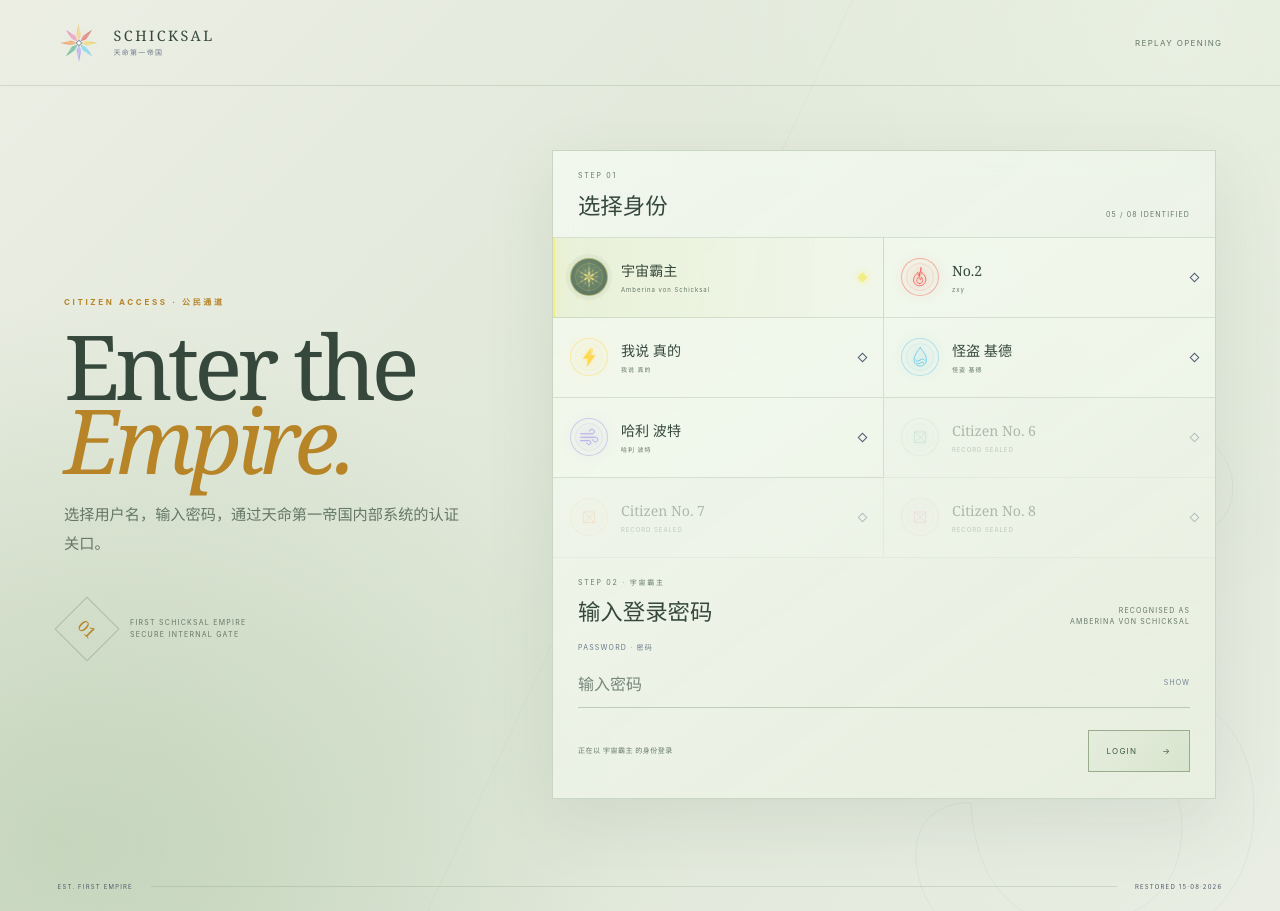
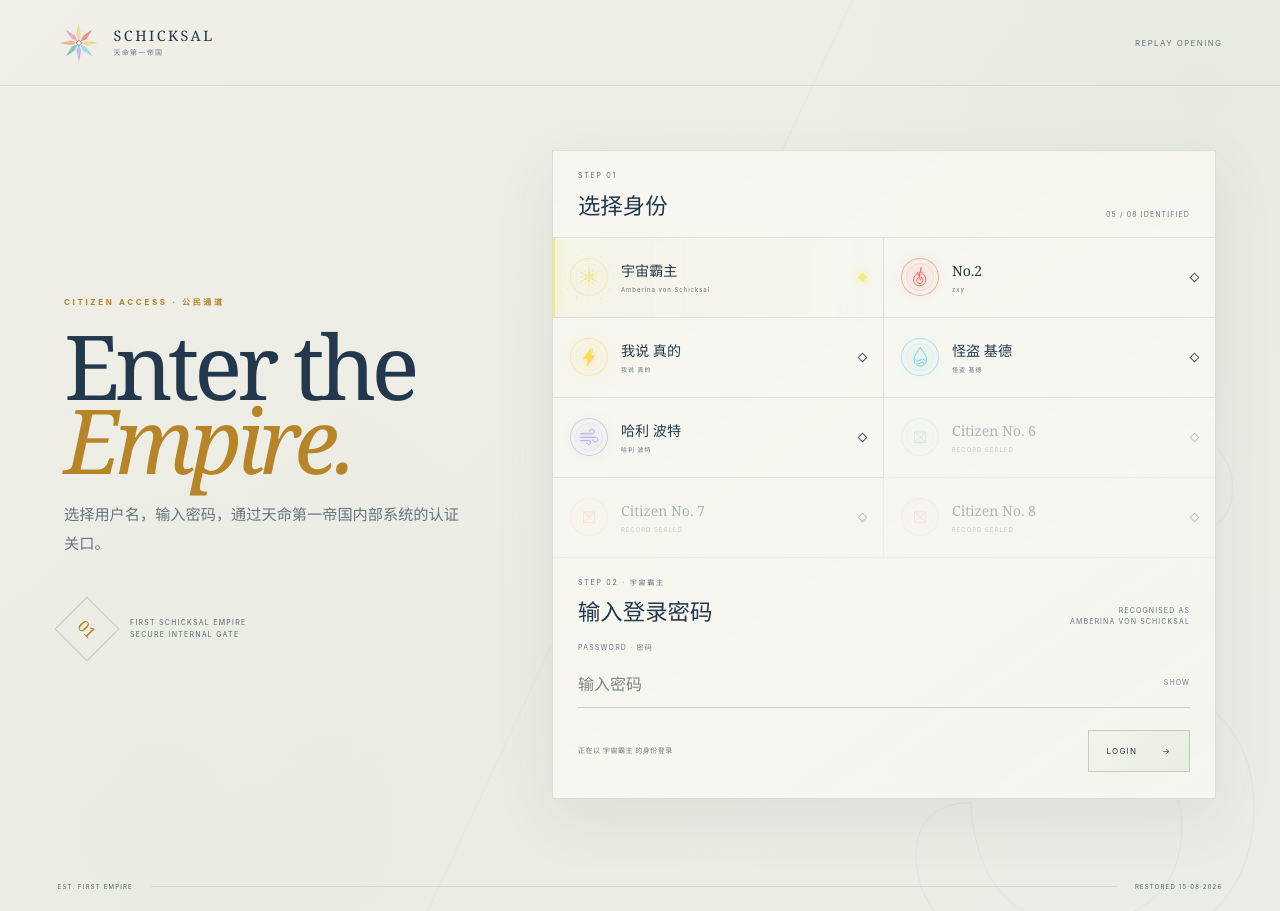
Before and after one commit to ShenLixin357/Schicksal, a Next.js app: page / in a window 1280 px wide. Built offline with nearby package versions, Linux system fonts and the light colour scheme.

Commit message:
fix(ui): soften oat palette, neutralize sidebar and remove mark backplate [preview-deploy]

```diff
--- a/app/oat-sage-theme.css
+++ b/app/oat-sage-theme.css
@@ -1,160 +1,143 @@
-/* Schicksal — oat & layered sage, visual exploration approved 2026-11-19.
-   All values below belong to a removable theme layer.
-   Never recolor art assets, the eight-ray imperial emblem, member identities,
-   existing urgent/important state colors, or any protected lounge/game scene. */
+/* Schicksal — restrained Oat & Soft White Green, approved correction 2026-11-19.
+   This removable layer changes ordinary site surfaces only; no illustrated
+   lounge, game, artwork, emblem, official office or urgency-status color changes.
+   Mostly neutral oat (#ECEDE4); strongest *surface* green is leaf #D8E4CE. */
 :root {
-  --oat-bg: #eceee5;
-  --oat-mist: #dee8d6;
-  --oat-leafwash: #d8e4ce;
-  --oat-card: #f1f6ed;
-  --oat-card-soft: #eaf1e5;
-  --oat-panel: #e2ebda;
-  --oat-sage: #c9d9c2;
-  --oat-olive: #a8bd9f;
-  --oat-shade: #78916f;
-  --oat-deep: #465e4c;
-  --oat-ink: #35483b;
-  --oat-muted: #657766;
-  --oat-line: #c9d6c4;
+  --oat-bg: #ecede4;
+  --oat-card: #f5f4ed;
+  --oat-soft: #f0f2ea;
+  --oat-leaf: #d8e4ce;
+  --oat-line: #dbded2;
+  --oat-ink: #23384c;
+  --oat-muted: #667583;
 }
-html, body { background: var(--oat-bg); }
+html, body { background:var(--oat-bg); }
 
-/* Home, login, and briefing are the only global surfaces re-themed here.
-   Explicitly exclude the Committee Lounge, private lounges and game-room. */
+/* Preserve the site's navy editorial text and every citizen's own identity
+   accent. Only the warm paper/surface tones and soft rules are re-skinned. */
 .opening, .login, .welcome, .system:not(.club-system), .imperial-briefing-overlay {
-  --ink: var(--oat-ink);
-  --ink-2: var(--oat-deep);
-  --navy: var(--oat-deep);
-  --paper: var(--oat-ink);
-  --muted: var(--oat-muted);
-  --line: rgba(97,122,94,.19);
-  --line-strong: rgba(94,119,89,.32);
-  color: var(--oat-ink);
+  --ink: #17324d;
+  --ink-2: #254967;
+  --navy: #315b79;
+  --paper: #1b334c;
+  --muted: #647990;
+  --line: rgba(92,110,97,.16);
+  --line-strong: rgba(92,110,97,.28);
+  color:var(--oat-ink);
 }
 .opening {
   background:
-    radial-gradient(ellipse 70% 60% at 80% 20%,rgba(241,246,235,.67),transparent 74%),
-    radial-gradient(ellipse 70% 70% at 11% 89%,rgba(186,205,176,.30),transparent 74%),
-    linear-gradient(125deg,#eff1e7,var(--oat-mist) 64%,#e7eddf);
+    radial-gradient(ellipse 40% 45% at 85% 15%,rgba(216,228,206,.20),transparent 78%),
+    linear-gradient(130deg,#eeeee7,var(--oat-bg) 64%,#e9ece3);
 }
 .opening::before {
-  background-image:linear-gradient(rgba(94,124,91,.032) 1px,transparent 1px),
-    linear-gradient(90deg,rgba(94,124,91,.032) 1px,transparent 1px);
+  background-image:linear-gradient(rgba(94,113,94,.025) 1px,transparent 1px),
+    linear-gradient(90deg,rgba(94,113,94,.025) 1px,transparent 1px);
 }
+
+/* Login and identity chooser — pale oat, off-white panel, no green wash. */
 .login {
   background:
-    radial-gradient(ellipse 56% 74% at 92% 4%,rgba(241,246,235,.92),transparent 73%),
-    radial-gradient(ellipse 58% 77% at 4% 92%,rgba(181,203,171,.48),transparent 76%),
-    linear-gradient(135deg,#eceee4,#dfe8d8 52%,#e9ede3);
+    radial-gradient(ellipse 38% 55% at 94% 10%,rgba(216,228,206,.24),transparent 79%),
+    linear-gradient(135deg,#f0efe8,var(--oat-bg) 52%,#eaede5);
 }
 .login::before {
   background:
-    radial-gradient(circle at 12% 92%,rgba(117,150,111,.09),transparent 39%),
-    radial-gradient(circle at 92% 9%,rgba(157,182,141,.09),transparent 36%),
-    linear-gradient(115deg,transparent 49.95%,rgba(86,117,86,.055) 50%,transparent 50.05%);
+    radial-gradient(circle at 12% 90%,rgba(216,228,206,.14),transparent 42%),
+    linear-gradient(115deg,transparent 49.95%,rgba(88,108,99,.055) 50%,transparent 50.05%);
 }
+.login-panel {
+  border-color:var(--oat-line);
+  background:linear-gradient(145deg,rgba(247,246,240,.98),rgba(244,246,239,.94));
+  box-shadow:0 20px 58px rgba(57,70,70,.085);
+}
+.identity-grid > button { background:rgba(246,246,240,.45); }
+.identity-grid > button:hover:not(:disabled) { background:#f7f7f1; }
+.identity-grid > button.selected {
+  background:linear-gradient(90deg,color-mix(in srgb,var(--citizen) 7%,#f5f4ed),rgba(246,246,240,.76));
+}
+.login .primary {
+  border-color:#c3cdbd;
+  color:var(--oat-ink);
+  background:linear-gradient(125deg,#f4f4ec,#e8ede2);
+}
+.login .primary:hover { background:var(--oat-leaf); color:#23384c; }
 .login-copy > p:last-of-type, .login .entry-header > button,
 .login .identity-grid small, .login .panel-head > small,
-.login .access-form > footer p { color: var(--oat-muted); }
-.login-panel {
-  background:linear-gradient(145deg,rgba(242,247,237,.96),rgba(231,239,224,.93));
-  border-color:var(--oat-line);
-  box-shadow:0 22px 66px rgba(58,83,61,.10);
-}
-.identity-grid > button { background:rgba(244,249,240,.38); }
-.identity-grid > button:hover:not(:disabled) { background:rgba(247,250,244,.82); }
-.identity-grid > button.selected {
-  background:linear-gradient(90deg,color-mix(in srgb,var(--citizen) 10%,#e8f1e1),rgba(241,247,235,.73));
-}
-.login .secure-seal small, .login .panel-head span { color:var(--oat-muted); }
+.login .access-form > footer p { color:var(--oat-muted); }
 .login .access-form input { color:var(--oat-ink); }
-.login .access-form input::placeholder { color:#768779; }
-.login .primary {
-  border-color:#99ad8e;
-  color:#3d5b41;
-  background:linear-gradient(125deg,#e5eddd,#d8e5ce);
-}
-.login .primary:hover { background:#b4c8a8; color:#293f31; }
+.login .access-form input::placeholder { color:#7a8586; }
 
-/* Welcome's three large identity rings retain the existing identity color;
-   only the backdrop is layered oat/sage. */
+/* Keep the welcome rings' original member colour. This changes paper only. */
 .welcome {
   background:
-    radial-gradient(circle at 50% 43%,rgba(246,250,241,.66),transparent 38%),
-    radial-gradient(ellipse 72% 82% at 10% 95%,rgba(184,205,175,.34),transparent 72%),
-    linear-gradient(120deg,#eef0e6,#dfe9d8 60%,#eef1e7);
+    radial-gradient(circle at 50% 43%,rgba(248,248,242,.52),transparent 39%),
+    linear-gradient(125deg,#f0efe8,var(--oat-bg) 60%,#e9ece4);
 }
 .welcome > section > p, .welcome section > small { color:var(--oat-muted); }
 
-/* Ordinary sections and sidebar — do not restyle club-system or profile panels. */
+/* Main site: almost-neutral oat, faint leaf tint confined to edge washes. */
 .system:not(.club-system) {
   background:
-    radial-gradient(ellipse 42% 62% at 91% 14%,rgba(229,239,220,.82),transparent 78%),
-    radial-gradient(ellipse 52% 72% at 8% 91%,rgba(209,224,201,.64),transparent 78%),
+    radial-gradient(ellipse 37% 50% at 94% 6%,rgba(216,228,206,.22),transparent 79%),
+    radial-gradient(ellipse 44% 49% at 3% 94%,rgba(216,228,206,.13),transparent 79%),
     var(--oat-bg);
 }
 .system:not(.club-system)::before {
-  opacity:.26;
-  background-image:linear-gradient(rgba(89,116,87,.037) 1px,transparent 1px),
-    linear-gradient(90deg,rgba(89,116,87,.037) 1px,transparent 1px);
+  opacity:.19;
+  background-image:linear-gradient(rgba(86,108,98,.03) 1px,transparent 1px),
+    linear-gradient(90deg,rgba(86,108,98,.03) 1px,transparent 1px);
 }
+/* Sidebar is NOT green. Use an off-white oat paper, not a sage gradient. */
 .system:not(.club-system) .sidebar {
-  background:linear-gradient(170deg,rgba(224,235,216,.97),rgba(214,229,204,.96));
+  background:linear-gradient(170deg,#f4f3ec,#f1f2ea);
   border-right-color:var(--oat-line);
-  box-shadow:10px 0 30px rgba(75,105,72,.055);
+  box-shadow:10px 0 27px rgba(57,72,66,.038);
 }
-.system:not(.club-system) .sidebar nav > button { color:#536e55; }
-.system:not(.club-system) .sidebar nav > button > span,
-.system:not(.club-system) .sidebar nav > button > small { color:#697f6a; }
 .system:not(.club-system) .sidebar nav > button:hover {
   color:var(--oat-ink);
-  background:rgba(245,249,240,.56);
+  background:rgba(245,244,237,.86);
 }
 .system:not(.club-system) .sidebar nav > button.active {
   color:var(--oat-ink);
-  border-left-color:#799771;
-  background:linear-gradient(90deg,rgba(153,181,141,.31),rgba(234,243,228,.08));
+  border-left-color:#a6b6a3;
+  background:linear-gradient(90deg,rgba(216,228,206,.49),rgba(245,244,237,.11));
 }
-.system:not(.club-system) .side-user > button,
-.system:not(.club-system) .system-footer,
-.system:not(.club-system) .topbar > div:first-child,
-.system:not(.club-system) .topbar > div:last-child { color:var(--oat-muted); }
 .system:not(.club-system) .topbar {
-  background:rgba(235,241,230,.89);
+  background:rgba(244,243,236,.91);
   border-bottom-color:var(--oat-line);
 }
-.system:not(.club-system) .topbar > div:first-child strong { color:var(--oat-deep); }
 .system:not(.club-system) .page-head > p,
 .system:not(.club-system) .hero > div:first-child > p:last-of-type,
 .system:not(.club-system) .notice > p,
 .system:not(.club-system) .festival > p,
 .system:not(.club-system) .quick header > small { color:var(--oat-muted); }
-.system:not(.club-system) .page-head h1,
-.system:not(.club-system) .quick header h2 { color:var(--oat-ink); }
 .system:not(.club-system) .status-grid > article,
 .system:not(.club-system) .quick button,
 .system:not(.club-system) .bill,
 .system:not(.club-system) .vote,
 .system:not(.club-system) .market article {
-  background:linear-gradient(138deg,rgba(241,246,237,.94),rgba(225,236,219,.76));
   border-color:var(--oat-line);
-  box-shadow:0 12px 30px rgba(65,94,69,.052);
+  background:linear-gradient(139deg,rgba(245,244,237,.96),rgba(241,243,234,.89));
+  box-shadow:0 9px 24px rgba(59,72,66,.035);
 }
 .system:not(.club-system) .festival {
-  background:linear-gradient(145deg,#e0eacb,#eef3e3) !important;
+  background:linear-gradient(145deg,#f1f1e7,#e9eee3) !important;
 }
 .system:not(.club-system) .quick button:hover,
-.system:not(.club-system) .archive-list button:hover { background:#f2f7ee; }
+.system:not(.club-system) .archive-list button:hover {
+  background:#f6f6ee;
+}
 .system:not(.club-system) .registry article {
   border-color:var(--oat-line);
-  background:linear-gradient(105deg,color-mix(in srgb,var(--citizen) 7%,#eef5e9),rgba(230,239,222,.73));
+  background:linear-gradient(105deg,color-mix(in srgb,var(--citizen) 5%,#f5f4ed),#f2f3eb);
 }
 .system:not(.club-system) .public-citizen-focus {
   border-color:var(--oat-line);
-  background:linear-gradient(120deg,#edf4e8,#e0ebd9);
+  background:linear-gradient(120deg,#f5f4ed,#eff2e8);
 }
 .system:not(.club-system) .emblem-page > div {
-  background:radial-gradient(circle,rgba(183,209,171,.23),rgba(239,246,233,.44) 65%);
+  background:radial-gradient(circle,rgba(216,228,206,.19),rgba(245,244,237,.28) 65%);
 }
 .system:not(.club-system) .parliament-rules article,
 .system:not(.club-system) .legislative-flow,
@@ -162,32 +145,15 @@ html, body { background: var(--oat-bg); }
 .system:not(.club-system) .active-bill,
 .system:not(.club-system) .division-lobby {
   border-color:var(--oat-line);
-  background:linear-gradient(135deg,#f1f6ed,#e9f0e5);
+  background:linear-gradient(135deg,#f5f4ed,#f0f2ea);
 }
-.system:not(.club-system) .honors .leaderboard {
-  border-top-color:var(--oat-line);
-}
+.system:not(.club-system) .honors .leaderboard { border-top-color:var(--oat-line); }
 .system:not(.club-system) .honors .leaderboard article { border-bottom-color:var(--oat-line); }
-.system:not(.club-system) .honors .leaderboard p,
-.system:not(.club-system) .honors .leaderboard article > span { color:var(--oat-muted); }
-.system:not(.club-system) .honors .ribbon {
-  background:radial-gradient(ellipse at 50% 30%,rgba(211,227,208,.82),transparent 70%),#e6efe3;
-  border-color:var(--oat-line);
-}
-.system:not(.club-system) .honors .ribbon h2 { color:#4e705e; }
-.system:not(.club-system) .honors .ribbon > div {
-  color:#527661; border-color:#a7bda8;
-  background:#e2ede0;
-  box-shadow:0 0 0 8px #dce8d8,0 0 0 9px #b3c5b1,0 17px 28px rgba(67,94,70,.12);
-}
-.system:not(.club-system) .honors .ribbon > p,
-.system:not(.club-system) .honors .ribbon > small { color:#637968; }
+/* Blue Ribbon keeps its original blue identity and the honour row keeps its
+   individual member representative colour. No green recolour of either. */
 
-/* The authentic lounge art, dark parliament chamber and identity artwork are
-   explicitly excluded. Semantic urgent (yellow) and important (red) remain. */
-
-/* Briefing overlay/desk is its own layout; preserve the original 8-colour line
-   embroidery and flat empire emblem, only soften paper/card surfaces. */
+/* Briefing's functional urgency colours, eight-colour hairlines and the
+   original small flat empire symbol remain exactly as authored. */
 html body .imperial-briefing-overlay {
   background:var(--oat-bg);
   color:var(--oat-ink);
@@ -195,49 +161,37 @@ html body .imperial-briefing-overlay {
 html body .imperial-briefing-overlay .imperial-briefing-paper {
   color:var(--oat-ink);
   background:
-    radial-gradient(ellipse 50% 62% at 5% 14%,rgba(244,248,239,.70),transparent 78%),
-    radial-gradient(ellipse 44% 65% at 94% 84%,rgba(190,212,178,.29),transparent 76%),
-    linear-gradient(125deg,#e9efe4,#e1ebdc 58%,#edf0e4);
+    radial-gradient(ellipse 38% 53% at 8% 12%,rgba(246,246,240,.43),transparent 79%),
+    radial-gradient(ellipse 35% 48% at 92% 84%,rgba(216,228,206,.17),transparent 80%),
+    var(--oat-bg);
 }
 html body .imperial-briefing-overlay .imperial-briefing-panel,
 html body .imperial-briefing-overlay .imperial-briefing-news-item,
 html body .imperial-briefing-overlay .imperial-briefing-quick-grid > button {
-  border-color:rgba(119,148,113,.26);
-  background:linear-gradient(145deg,rgba(243,248,238,.92),rgba(231,239,226,.78));
-  box-shadow:0 6px 19px rgba(66,92,65,.045);
+  border-color:var(--oat-line);
+  background:linear-gradient(145deg,rgba(246,245,239,.96),rgba(242,244,236,.91));
+  box-shadow:0 5px 15px rgba(62,72,68,.032);
 }
 html body .imperial-briefing-overlay .imperial-briefing-lead {
-  border-color:rgba(121,147,106,.31);
-  background:linear-gradient(105deg,rgba(243,248,237,.96),rgba(226,237,221,.79) 52%,rgba(218,232,211,.57));
+  border-color:var(--oat-line);
+  background:linear-gradient(104deg,rgba(247,246,240,.97),rgba(241,243,235,.90) 57%,rgba(237,242,231,.80));
 }
-html body .imperial-briefing-overlay .imperial-briefing-lead h1,
-html body .imperial-briefing-overlay .imperial-briefing-topbar-center h2 { color:#365541; }
-html body .imperial-briefing-overlay .imperial-briefing-lead-copy > p,
-html body .imperial-briefing-overlay .imperial-briefing-topbar-right,
-html body .imperial-briefing-overlay .imperial-briefing-brand small { color:var(--oat-muted); }
 html body .imperial-briefing-overlay .imperial-briefing-primary {
-  background:linear-gradient(125deg,#f4f7ed,#dee9d6);
-  border-color:#aabf9b;
-  color:#4b684c;
+  background:linear-gradient(125deg,#f5f4ed,#edf0e8);
+  border-color:#c5cebf;
+  color:#5a654d;
 }
-html body .imperial-briefing-overlay .imperial-briefing-primary:hover { background:#f1f6ea; }
-html body .imperial-briefing-overlay .imperial-briefing-news-symbol { background:#e8f1e3; border-color:#bdcfb6; color:#567a61; }
-html body .imperial-briefing-overlay .imperial-briefing-task-row button { color:#486b55; }
+html body .imperial-briefing-overlay .imperial-briefing-primary:hover { background:#f5f5ef; }
 
-/* Responsive behaviour remains in existing component styles. Only a visual
-   token/colour swap here; never change geometry or clickable hit areas. */
+/* Amberina's Simple PNG has a genuine transparent background. No added
+   green disk, plaque, halo fill or shadow: retain existing circular OUTLINES
+   and the President's outer points without drawing a coloured backplate. */
+.login .citizen-mark.personal-simple,
+.welcome .citizen-mark.personal-simple,
+.system:not(.club-system) .citizen-mark.personal-simple {
+  background:transparent;
+  box-shadow:none;
+}
 
-/* Readability-only backplate for the pale yellow personal Simple emblem on
-   light oat surfaces. Keep the glyph, border rings, President halo colour,
-   identity and all other members' artwork untouched. Parliamentary stage
-   and personal Profile are intentionally not targeted. */
-.login .identity-grid .citizen-mark.personal-simple,
-.welcome .welcome-mark .citizen-mark.personal-simple,
-.system:not(.club-system) .sidebar .citizen-mark.personal-simple,
-.system:not(.club-system) .registry .citizen-mark.personal-simple,
-.system:not(.club-system) .public-citizen-focus > .citizen-mark.personal-simple,
-.system:not(.club-system) .book-cover-mark .citizen-mark.personal-simple,
-.system:not(.club-system) .reader-author-mark .citizen-mark.personal-simple {
-  background:radial-gradient(circle at 45% 40%,#789274,#647c67 82%);
-  box-shadow:inset 0 0 16px rgba(36,62,43,.17),0 0 0 4px rgba(125,156,114,.10);
-}
+/* Do not touch the personal Profile design, illustrated lounges, games,
+   chamber Speaker dark stage, member emblems or badge color data. */
```
Also changed, not shown: 2 other files (tests, documents, lock files or other folders).
